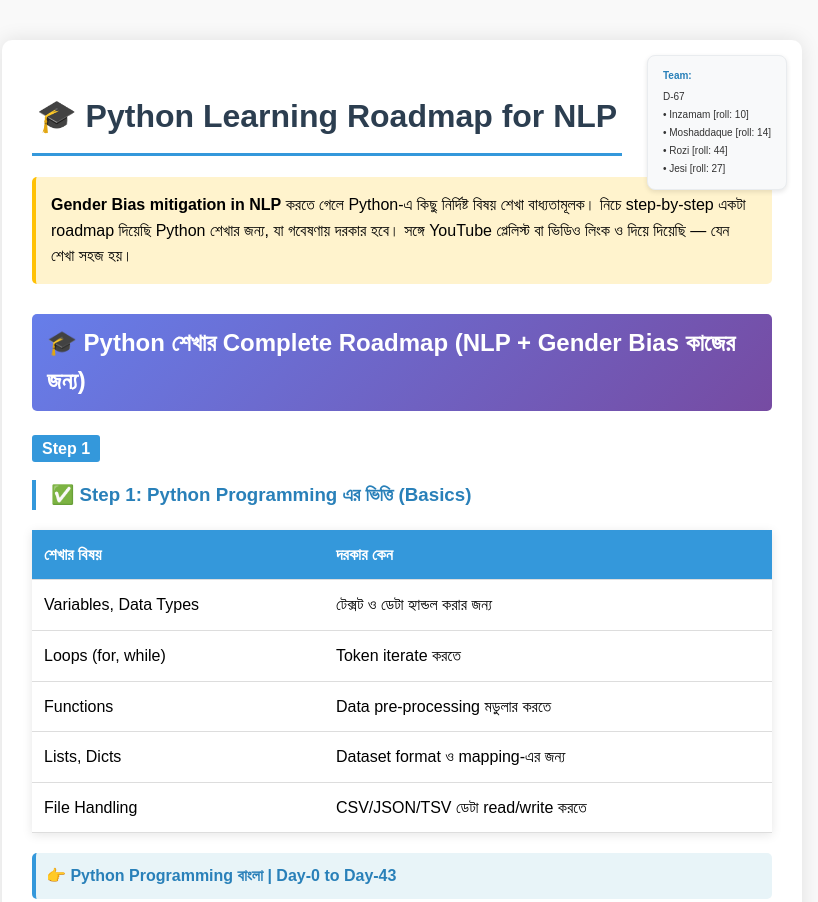
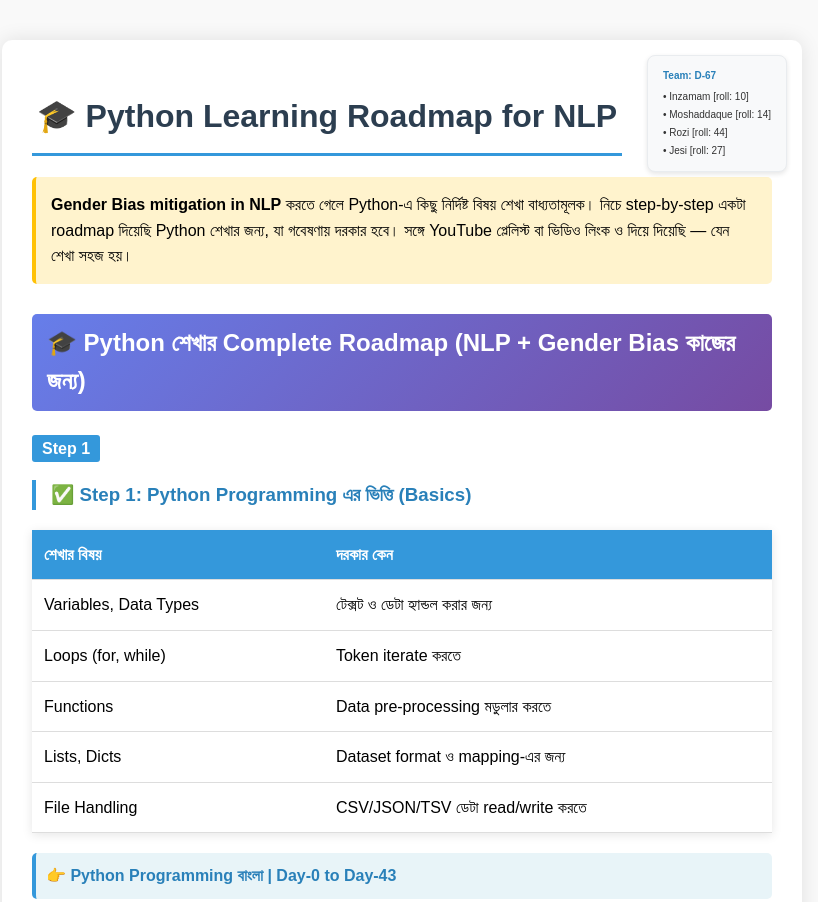
Before and after one commit to Muhit10/python-to-ml-challange, a plain HTML site: page index.html in a window 1280 px wide. Shown: the top 902 px of the page, without its empty margins (238-1056 px from the left). Drawn offline with Linux system fonts and the light colour scheme.

Commit message:
refactor(index.html): simplify team title markup by merging elements
Remove redundant strong tag and merge team title with team name for cleaner HTML structure

```diff
--- a/index.html
+++ b/index.html
@@ -252,8 +252,8 @@
 <body>
     <div class="container">
         <div class="contributors">
-            <div class="team-title">Team:</div>
-            <div><strong></strong> D-67 </strong></div>
+            <div class="team-title">Team: D-67</div>
+
             <div>• Inzamam [roll: 10]</div>
             <div>• Moshaddaque [roll: 14]</div>
             <div>• Rozi [roll: 44]</div>
```
